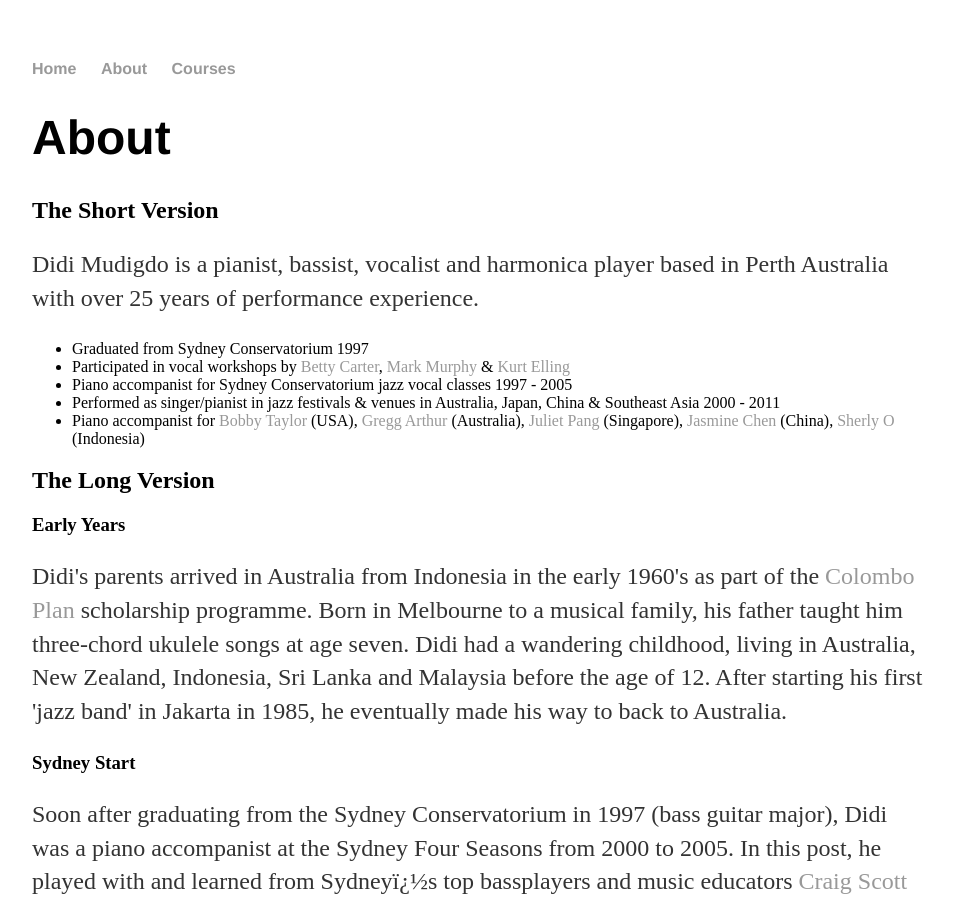
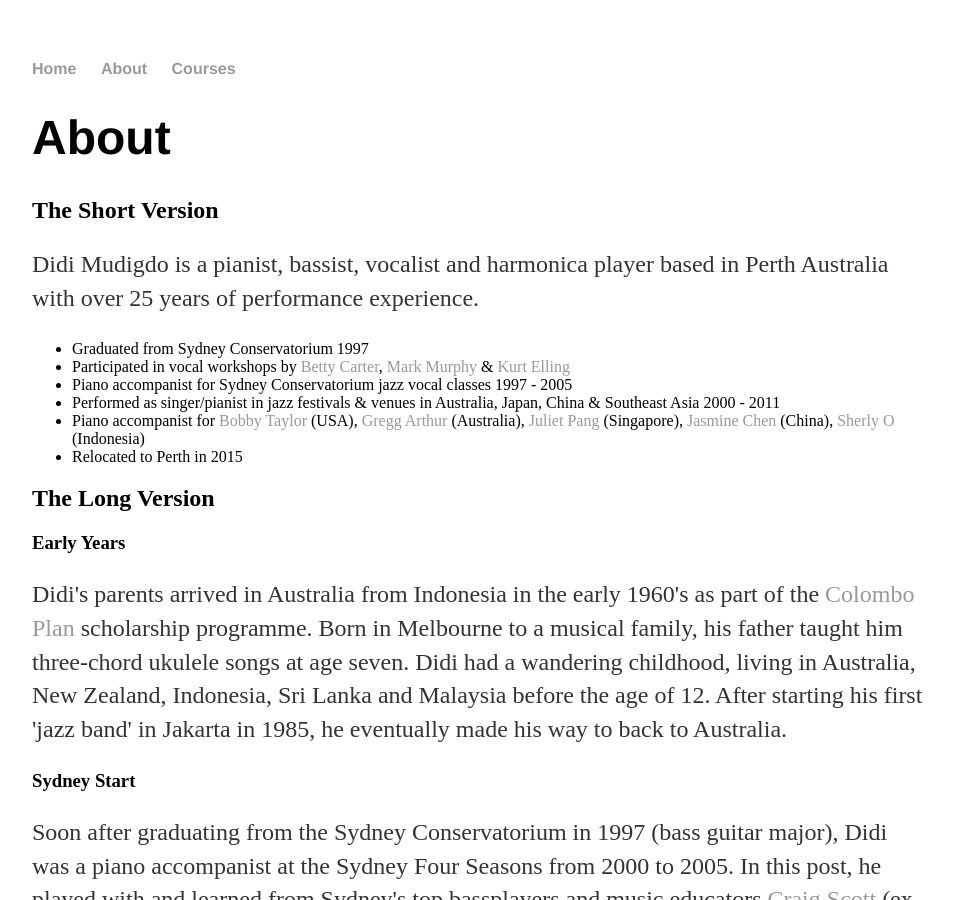
Before and after one commit to didijazz/didijazz.github.io, a Jekyll site: the page built from about/index.html, in a window 1280 px wide and 900 px high. Shown: the whole window, without its empty margins (160-1114 px from the left). Built offline with Jekyll 4.4.1, drawn with Linux system fonts in a browser that asks for light colours; some of the changed text lies outside the part shown.

Commit message:
Update index.html

```diff
--- a/about/index.html
+++ b/about/index.html
@@ -11,6 +11,7 @@
 <li>Piano accompanist for Sydney Conservatorium jazz vocal classes 1997 - 2005</li>
 <li>Performed as singer/pianist in jazz festivals & venues in Australia, Japan, China & Southeast Asia 2000 - 2011</li>
 <li>Piano accompanist for <a href="https://en.wikipedia.org/wiki/Bobby_Taylor_%26_the_Vancouvers&quot; target=&quot;_blank" target="_blank">Bobby Taylor</a> (USA), <a href="http://www.greggarthur.com/" target="_blank">Gregg Arthur</a> (Australia), <a href="http://julietpang.net" target="_blank">Juliet Pang</a> (Singapore), <a href="https://www.facebook.com/jasminechenmusic/" target="_blank">Jasmine Chen</a> (China), <a href="https://id.wikipedia.org/wiki/Sherly_O" target="_blank">Sherly O</a> (Indonesia)</li>
+<li>Relocated to Perth in 2015</li>
 </ul>
 
 <h2>The Long Version</h2>
@@ -19,7 +20,7 @@
 <p>Didi's parents arrived in Australia from Indonesia in the early 1960's as part of the <a href="https://en.wikipedia.org/wiki/Colombo_Plan#Programmes" target="_blank">Colombo Plan</a> scholarship programme. Born in Melbourne to a musical family, his father taught him three-chord ukulele songs at age seven. Didi had a wandering childhood, living in Australia, New Zealand, Indonesia, Sri Lanka and Malaysia before the age of 12. After starting his first 'jazz band' in Jakarta in 1985, he eventually made his way to back to Australia.</p>
 
 <h3>Sydney Start</h3>
-<p>Soon after graduating from the Sydney Conservatorium in 1997 (bass guitar major), Didi was a piano accompanist at the Sydney Four Seasons from 2000 to 2005. In this post, he played with and learned from Sydneyï¿½s top bassplayers and music educators <a href="http://www.craigscott.com.au/" target="_blank">Craig Scott</a> (ex. Joe Henderson, Lee Konitz, Nat Adderly) and <a href="http://www.aim.edu.au/teachers/gary-holgate" target="_blank">Gary Holgate</a> (ex. Randy Brecker, Mark Murphy, Annie Ross), accompanying the likes of <a href="http://www.greggarthur.com/" target="_blank">Gregg Arthur</a> and <a href="Katrina Rettalick" target="_blank">Katrina Rettalick</a>. Meanwhile, his creative endeavours included stints with <a href="http://tjeckleberg.com/" target="_blank">TJ Eckleberg</a> and <a href="http://www.weizenho.com" target="_blank">Weizen Ho</a>. In the education field, Didi accompanied teachers and students of workshops and masterclasses held at the Sydney Conservatorium by leading jazz vocal educators <a href="http://pamelaknowles.com/" target="_blank">Pamela Knowles</a>, <a href="http://www.joyyates-davemacrae.com/" target="_blank">Joy Yates</a>, and <a href="https://soundcloud.com/nicky-crayson" target="_blank">Nicky Crayson</a>. </p>
+<p>Soon after graduating from the Sydney Conservatorium in 1997 (bass guitar major), Didi was a piano accompanist at the Sydney Four Seasons from 2000 to 2005. In this post, he played with and learned from Sydney's top bassplayers and music educators <a href="http://www.craigscott.com.au/" target="_blank">Craig Scott</a> (ex. Joe Henderson, Lee Konitz, Nat Adderly) and <a href="http://www.aim.edu.au/teachers/gary-holgate" target="_blank">Gary Holgate</a> (ex. Randy Brecker, Mark Murphy, Annie Ross), accompanying the likes of <a href="http://www.greggarthur.com/" target="_blank">Gregg Arthur</a> and <a href="Katrina Rettalick" target="_blank">Katrina Rettalick</a>. Meanwhile, his creative endeavours included stints with <a href="http://tjeckleberg.com/" target="_blank">TJ Eckleberg</a> and <a href="http://www.weizenho.com" target="_blank">Weizen Ho</a>. In the education field, Didi accompanied teachers and students of workshops and masterclasses held at the Sydney Conservatorium by leading jazz vocal educators <a href="http://pamelaknowles.com/" target="_blank">Pamela Knowles</a>, <a href="http://www.joyyates-davemacrae.com/" target="_blank">Joy Yates</a>, and <a href="https://soundcloud.com/nicky-crayson" target="_blank">Nicky Crayson</a>. </p>
 <p>Working primarily as a singer accompanist, Didi eventually developed an interest in singing himself, and studied jazz vocals under <a href="http://www.smh.com.au/comment/obituaries/kerrie-biddell-the-first-lady-of-australian-jazz-20140909-10eaff" target="_blank">Kerrie Biddell</a>. He also took part in workshops and masterclasses by US jazz vocalists <a href="https://en.wikipedia.org/wiki/Betty_Carter" target="_blank">Betty Carter</a>, <a href="https://en.wikipedia.org/wiki/Mark_Murphy_%28singer%29" target="_blank">Mark Murphy</a>, and <a href="https://en.wikipedia.org/wiki/Kurt_Elling" target="_blank">Kurt Elling</a>.</p>
 
 <h3>Adventures in Asia</h3>
```
